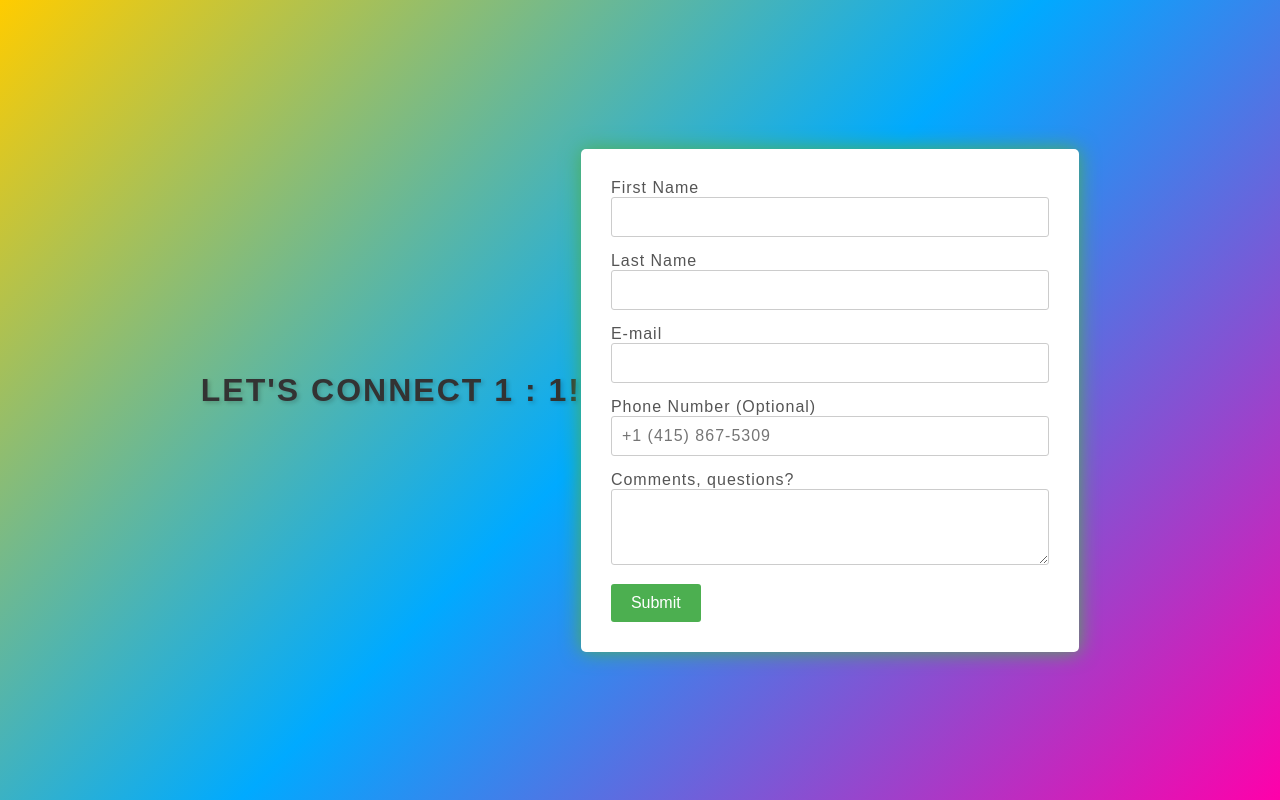
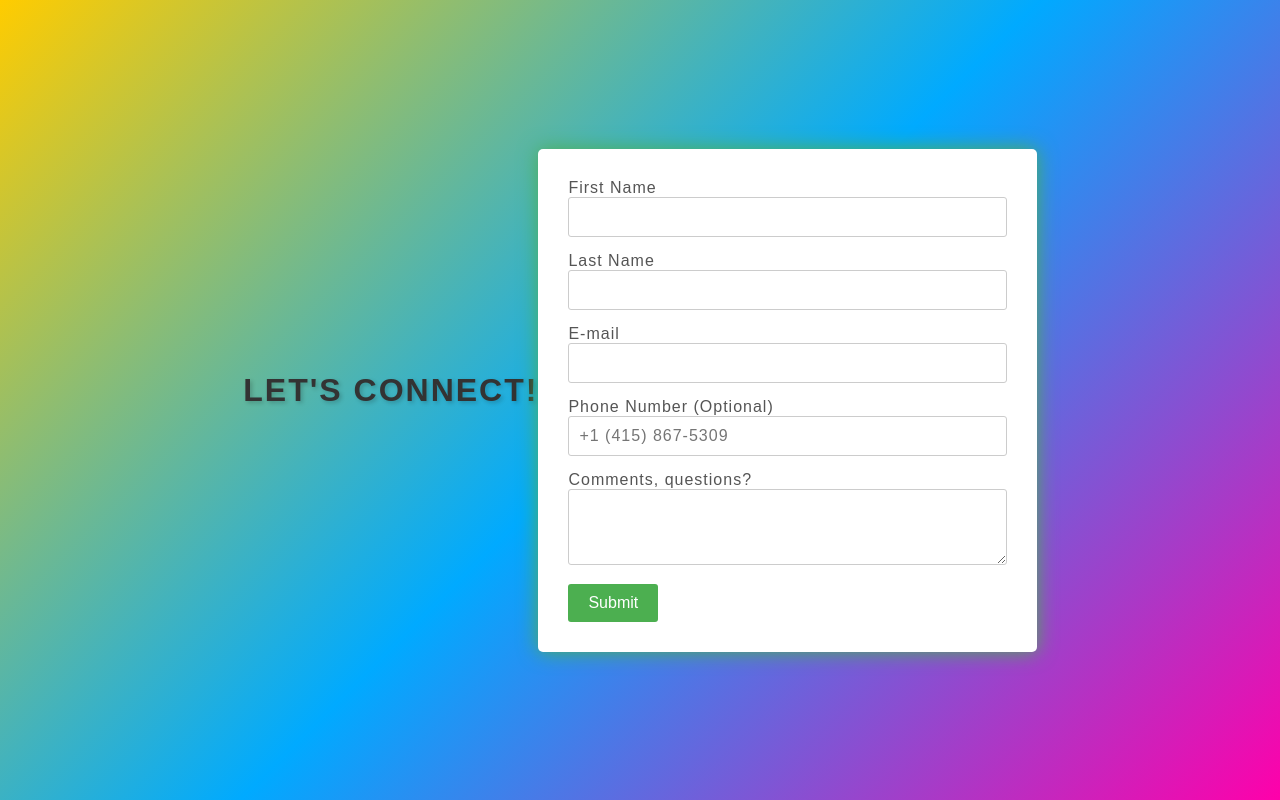
Before and after one commit to hi-malik/contactPage, a plain HTML site: page index.html in a window 1280 px wide. Drawn offline with nearby package versions, Linux system fonts and the light colour scheme.

Commit message:
Last Update

```diff
--- a/index.html
+++ b/index.html
@@ -13,7 +13,7 @@
   <body>
 
     <div class="container mt-5">
-        <h1>Let's Connect 1 : 1!</h1>
+        <h1>Let's Connect!</h1>
         <form class="row g-3" action="https://formsubmit.co/694b4c90394cc0b4c42810e49148ae38" method="POST">
           <!-- Honeypot -->
           <input type="text" name="_honey" style="display: none;">
```
